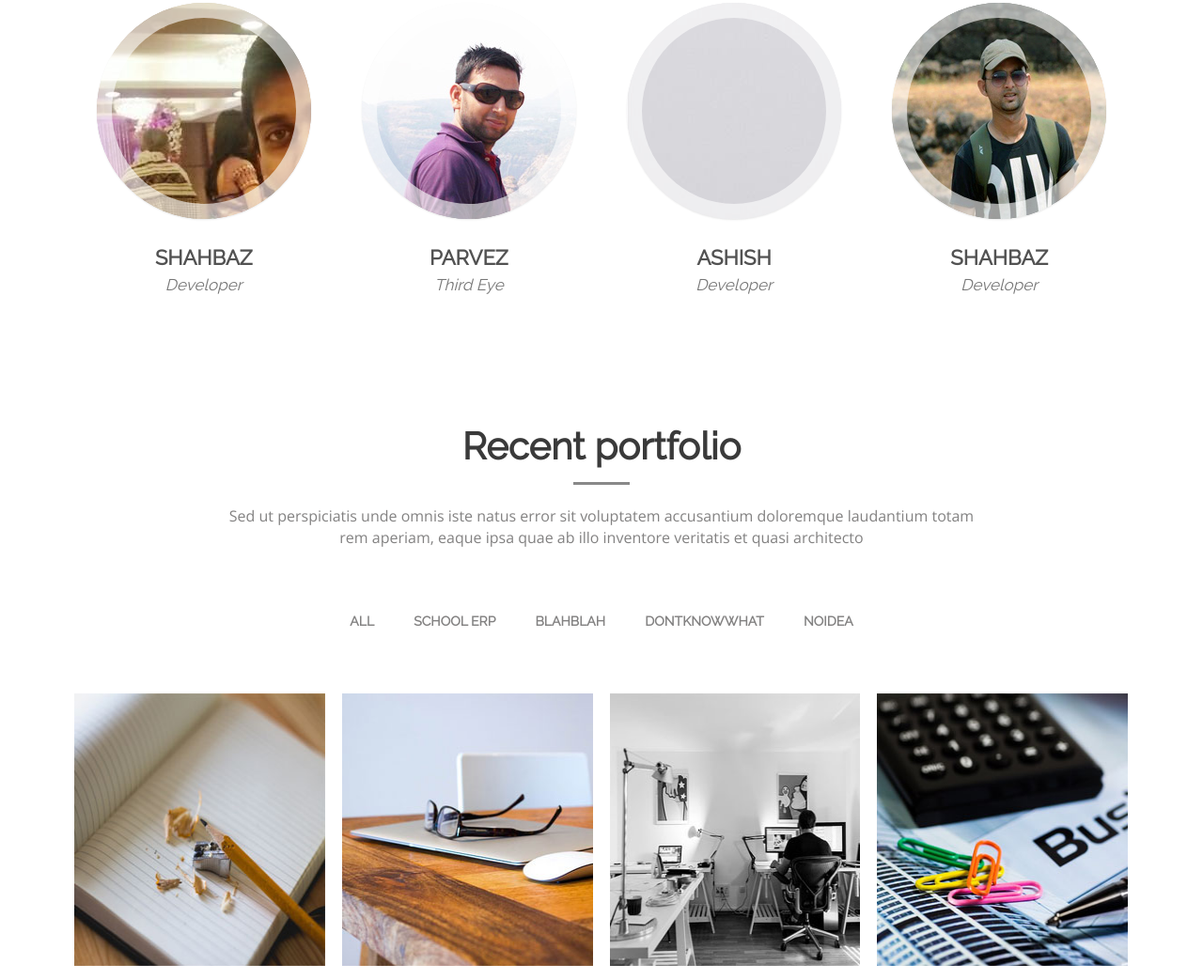
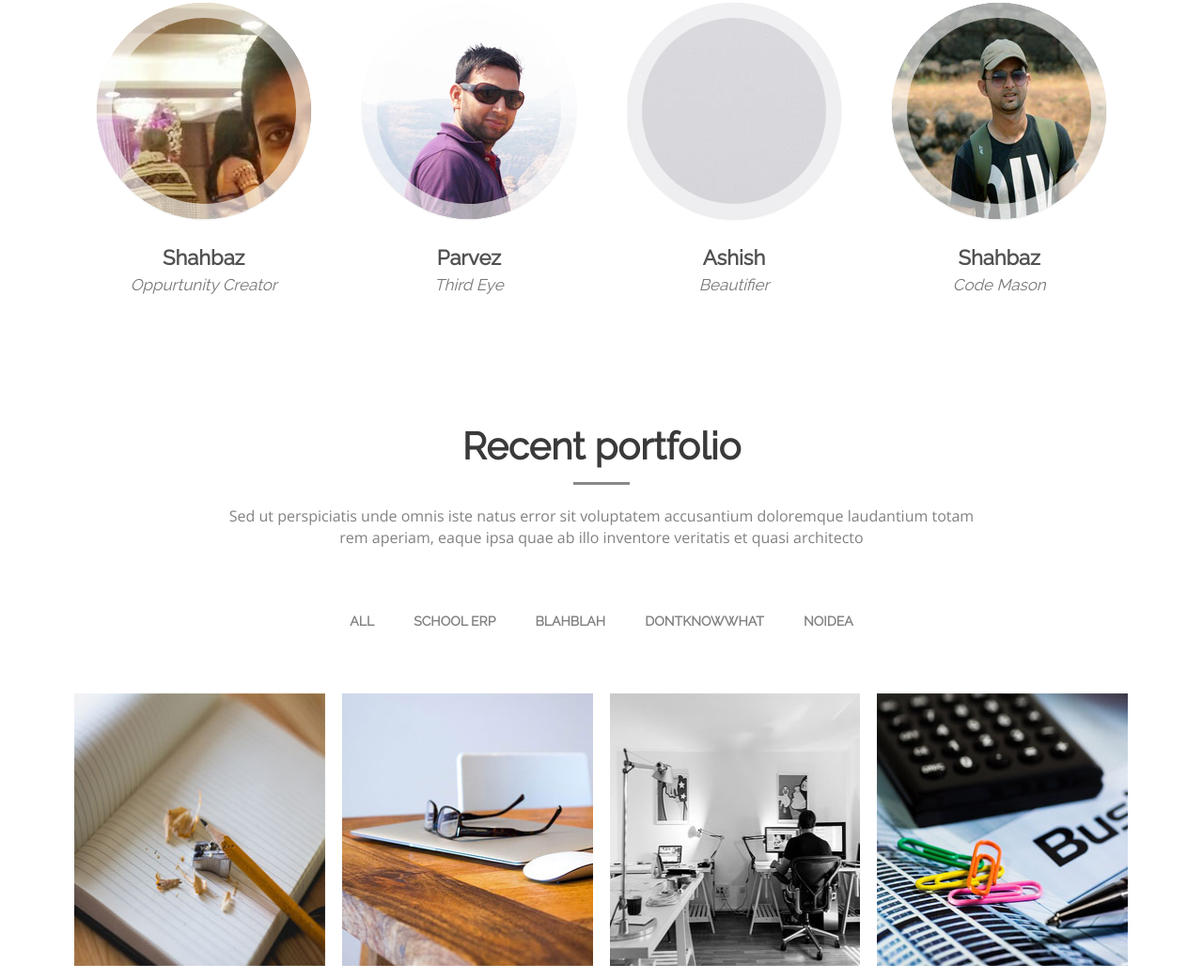
Before and after one commit to repocloudsea/repocloudsea.github.io, a plain HTML site: page index.html in a window 1280 px wide. Shown: the part 2594-3637 px from the top of the page at 94% size. Drawn offline with nearby package versions, Linux system fonts and the light colour scheme; files whose address does not match are found by name.

Commit message:
changes team fonts

```diff
--- a/index.html
+++ b/index.html
@@ -245,7 +245,7 @@
                   </div>
                   <div class="team-address">
                     <p>Shahbaz</p>
-                    <span>Developer</span>
+                    <span>Oppurtunity Creator</span>
                   </div>
                 </li>
                 <li>
@@ -275,7 +275,7 @@
                   </div>
                   <div class="team-address">
                     <p>Ashish</p>
-                    <span>Developer</span>
+                    <span>Beautifier</span>
                   </div>
                 </li>
                   <li>
@@ -290,7 +290,7 @@
                   </div>
                   <div class="team-address">
                     <p>Shahbaz</p>
-                    <span>Developer</span>
+                    <span>Code Mason</span>
                   </div>
                 </li>
               </ul>
--- a/style.css
+++ b/style.css
@@ -842,7 +842,6 @@ color: #00D999;
 	margin-bottom: 0px;
 	font-size: 22px;
 	font-weight: 600;
-	text-transform: uppercase;
 	font-family: "Raleway",sans-serif;
 	-webkit-transition: all 0.5s;
 	-moz-transition: all 0.5s;
```
